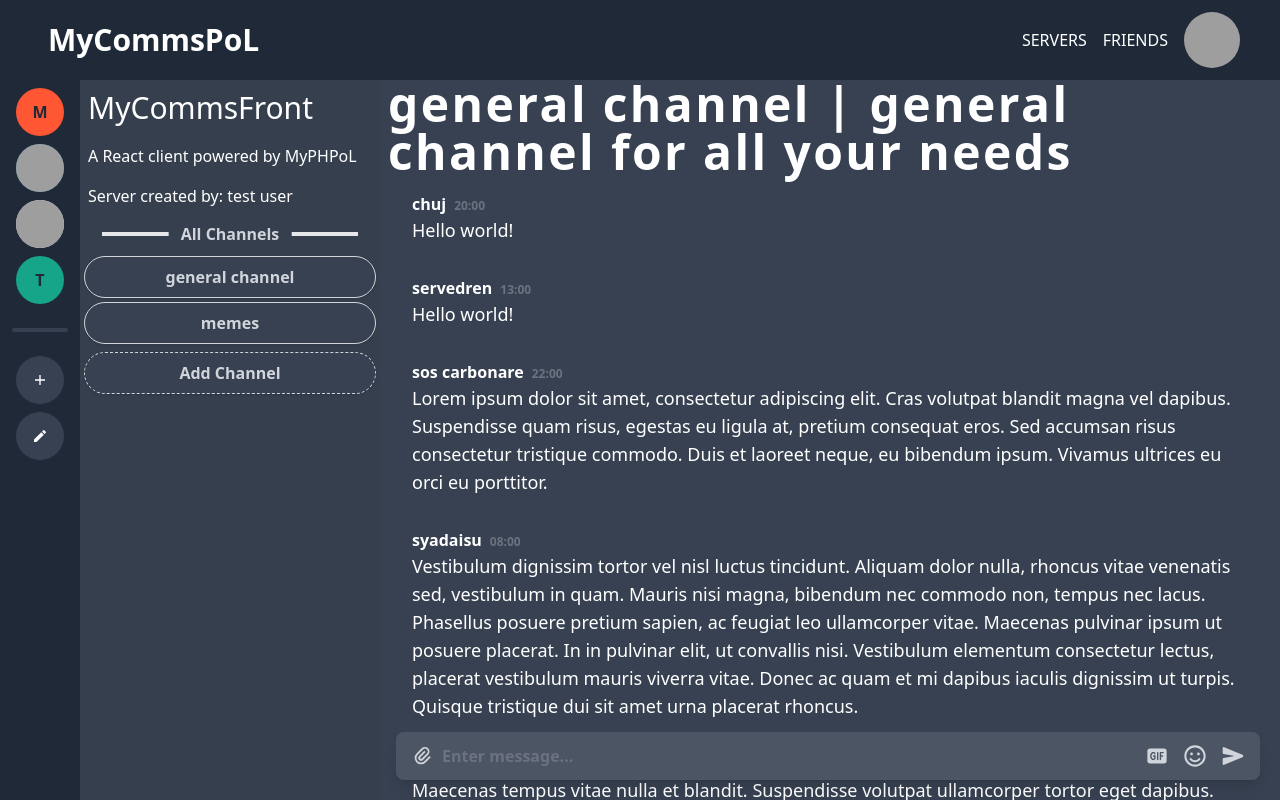
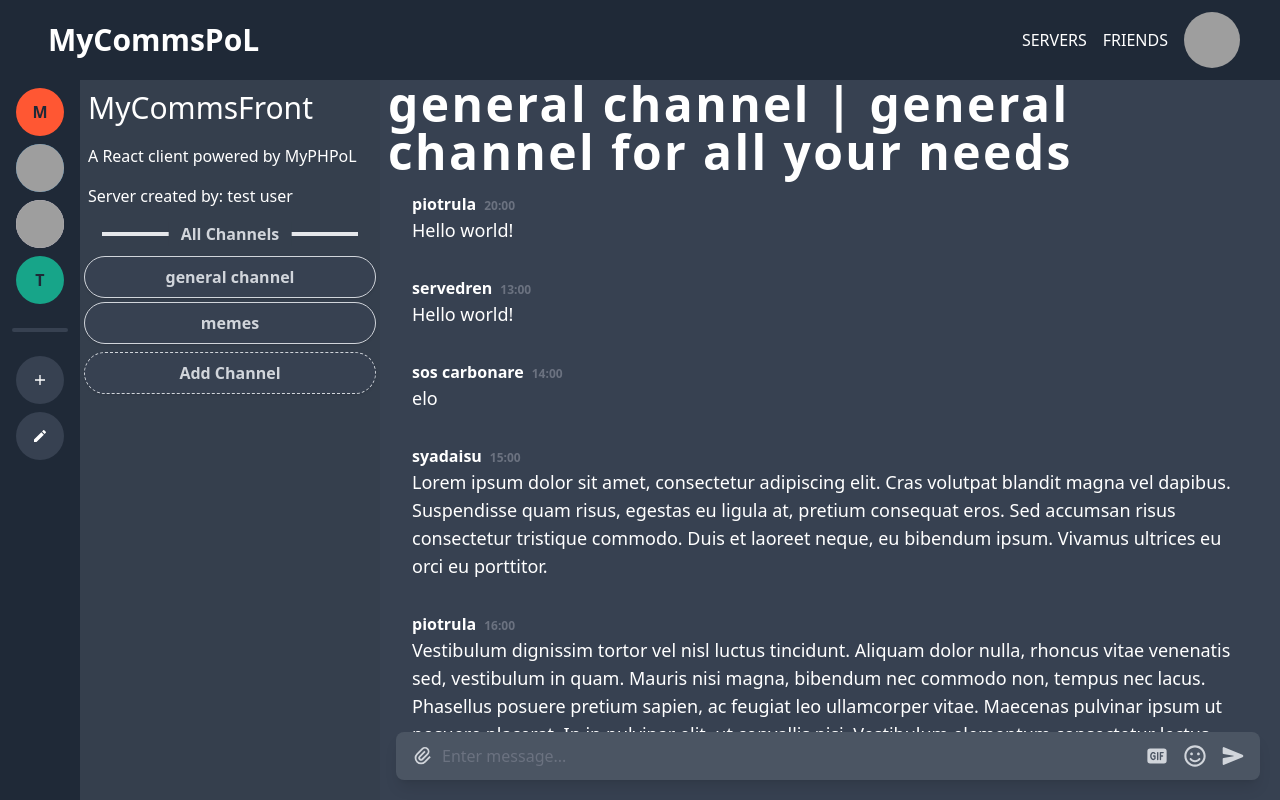
Before and after one commit to MyPHPoL/MyCommsFront, a React (Create React App) app: page /Servers/id-test/1 in a window 1280 px wide. Built offline with nearby package versions, Linux system fonts and the light colour scheme; grey boxes are pictures that could not be loaded.

Commit message:
you can now 'send' messages. probably we will have to change all functions to class which is pain in the ass :(

```diff
--- a/package.json
+++ b/package.json
@@ -20,6 +20,7 @@
     "react-icons": "^4.12.0",
     "react-router-dom": "^6.21.1",
     "react-scripts": "^5.0.1",
+    "react-scroll-to-bottom": "^4.2.0",
     "typescript": "^4.9.5",
     "web-vitals": "^2.1.4"
   },
@@ -48,6 +49,7 @@
     ]
   },
   "devDependencies": {
+    "@types/react-scroll-to-bottom": "^4.2.4",
     "tailwindcss": "^3.4.0"
   }
 }
--- a/src/Components/Channel.tsx
+++ b/src/Components/Channel.tsx
@@ -1,10 +1,10 @@
-import React from "react";
-import { useParams } from "react-router-dom";
-import { channels } from "../fakedb";
+import React, { useState } from "react";
+import { channels, messages } from "../fakedb";
 import { RiAttachment2 } from "react-icons/ri";
 import { FaRegSmile } from "react-icons/fa";
 import { IoSend } from "react-icons/io5";
 import { HiGif } from "react-icons/hi2";
+import ScrollToBottom from 'react-scroll-to-bottom';
 
 export interface ChannelProps {
   id: string;
@@ -12,84 +12,103 @@ export interface ChannelProps {
   description?: string;
 }
 
-function Channel() {
-  const { ChannelId } = useParams();
-  const Channel: ChannelProps | undefined = channels.find(
-    (channel) => channel.id === ChannelId
-  );
+// for testing purposes (interface may change when we will connect app to the backend)
+export interface MessageProps {
+  id: string,
+  author: string,
+  content: string,
+  timestamp: string
+}
+
+class ChannelClass extends React.Component<{ChannelId: string}, any> {
+  state = {
+    channelId: this.props.ChannelId as string,
+    channel: channels.find((channel) => channel.id === this.props.ChannelId) as ChannelProps,
+    messages: messages as MessageProps[],
+  };
+
+  addMessage = (message: MessageProps) => {
+    this.setState((prevState: { messages: MessageProps[]; }) => ({
+      messages: [...prevState.messages, message]
+    }));
+  };
+
+  render() {
+    const { messages } = this.state;
     return (
       <div className='md:flex h-auto w-auto -z-20 flex-col fixed inset-y-0 top-20 left-[380px]'>
         <div className='text-5xl shadow-sg tracking-wider font-semibold text-white ml-2'>
-        {Channel?.name} | {Channel?.description}
+          {this.state.channel?.name} | {this.state.channel?.description}
         </div>
-      <div className='items-center mt-0 ml-0 mx-auto px-0 pb-16 overflow-y-scroll'>
-        <Message author='chuj' content='Hello world!' timestamp='20:00' />
-        <Message author='servedren' content='Hello world!' timestamp='13:00' />
+        <ScrollToBottom className='items-center mt-0 ml-0 mx-auto px-0 pb-16 overflow-y-hidden'>
+          {messages.map(({ id, author, content, timestamp }) => (
             <Message
-          author='sos carbonare'
-          content='Lorem ipsum dolor sit amet, consectetur adipiscing elit. Cras volutpat blandit magna vel dapibus. Suspendisse quam risus, egestas eu ligula at, pretium consequat eros. Sed accumsan risus consectetur tristique commodo. Duis et laoreet neque, eu bibendum ipsum. Vivamus ultrices eu orci eu porttitor. '
-          timestamp='22:00'
+              key={id}
+              id={id}
+              author={author}
+              content={content}
+              timestamp={timestamp}
             />
-        <Message
-          author='syadaisu'
-          content='Vestibulum dignissim tortor vel nisl luctus tincidunt. Aliquam dolor nulla, rhoncus vitae venenatis sed, vestibulum in quam. Mauris nisi magna, bibendum nec commodo non, tempus nec lacus. Phasellus posuere pretium sapien, ac feugiat leo ullamcorper vitae. Maecenas pulvinar ipsum ut posuere placerat. In in pulvinar elit, ut convallis nisi. Vestibulum elementum consectetur lectus, placerat vestibulum mauris viverra vitae. Donec ac quam et mi dapibus iaculis dignissim ut turpis. Quisque tristique dui sit amet urna placerat rhoncus. '
-          timestamp='08:00'
-        />
-        <Message
-          author='chuj'
-          content='Maecenas tempus vitae nulla et blandit. Suspendisse volutpat ullamcorper tortor eget dapibus. Etiam imperdiet augue vel magna lacinia, ut iaculis nunc bibendum. Morbi sed nibh a justo hendrerit congue et eu elit. Suspendisse in neque est. Vivamus ac tortor gravida, mattis elit vitae, commodo augue. Donec interdum, nunc quis rutrum ultrices, orci augue vehicula magna, non dictum nunc risus a turpis. Suspendisse sed purus id mi venenatis porta ut id quam. Nullam condimentum vestibulum augue nec cursus. '
-          timestamp='20:00'
-        />
-        <Message author='test' content='short message' timestamp='09:27' />
-        <Message
-          author='chuj'
-          content='Maecenas tempus vitae nulla et blandit. Suspendisse volutpat ullamcorper tortor eget dapibus. Etiam imperdiet augue vel magna lacinia, ut iaculis nunc bibendum. Morbi sed nibh a justo hendrerit congue et eu elit. Suspendisse in neque est. Vivamus ac tortor gravida, mattis elit vitae, commodo augue. Donec interdum, nunc quis rutrum ultrices, orci augue vehicula magna, non dictum nunc risus a turpis. Suspendisse sed purus id mi venenatis porta ut id quam. Nullam condimentum vestibulum augue nec cursus. '
-          timestamp='21:00'
-        />
-      </div>
-      <TextBar></TextBar>
+          ))}
+        </ScrollToBottom>
+        <TextBar addMessage={this.addMessage}/>
       </div>
     );
   }
+}
 
 // input field at the bottom of the page
-const TextBar = () => (
-  <div className='flex flex-row items-center justify-between fixed bottom-3 rounded-lg right-1 left-[380px] shadow-lg bg-gray-600 px-2 h-12 m-2 mx-4'>
+const TextBar = ({ addMessage }: { addMessage: (message: MessageProps) => void }) => {
+  const [inputValue, setInputValue] = useState('');
+
+  const handleInputChange = (event: React.ChangeEvent<HTMLInputElement>) => {
+    setInputValue(event.target.value);
+  };
+
+  const handleFormSubmit = (event: React.FormEvent<HTMLFormElement>) => {
+    event.preventDefault();
+
+    if (!inputValue) return;
+
+    // Create a new message object
+    const newMessage: MessageProps = {
+      id: 'newid', // replace with a real id
+      author: 'current user', // replace with the current users name
+      content: inputValue,
+      timestamp: new Date().toDateString(),
+    };
+
+    // Clear the input field and add the new message
+    addMessage(newMessage);
+    setInputValue('');
+  };
+
+  return (
+    <form onSubmit={handleFormSubmit} className='flex flex-row items-center justify-between fixed bottom-3 rounded-lg right-1 left-[380px] shadow-lg bg-gray-600 px-2 h-12 m-2 mx-4'>
       <button>
-      <RiAttachment2
-        size='22'
-        className='text-gray-300 mx-2 hover:text-gray-200 '
-      />
+        <RiAttachment2 size='22' className='text-gray-300 mx-2 hover:text-gray-200' />
       </button>
       <input
         type='text'
+        value={inputValue}
+        onChange={handleInputChange}
         placeholder='Enter message...'
-      className='font-semibold w-full bg-transparent outline-none ml-0 mr-auto text-gray-300 placeholder-gray-500 cursor-text'
+        className='w-full bg-transparent outline-none ml-0 mr-auto text-gray-300 placeholder-gray-500 cursor-text'
       />
       <button>
         <HiGif size='22' className='text-gray-300 mx-2 hover:text-gray-200' />
       </button>
       <button>
-      <FaRegSmile
-        size='22'
-        className='text-gray-300 mx-2 hover:text-gray-200'
-      />
+        <FaRegSmile size='22' className='text-gray-300 mx-2 hover:text-gray-200' />
       </button>
-    <button>
+      <button type='submit'>
         <IoSend size='22' className='text-gray-300 mx-2 hover:text-gray-200' />
       </button>
-  </div>
+    </form>
   );
+};
 
-const Message = ({
-  author,
-  content,
-  timestamp,
-}: {
-  author: string;
-  content: string;
-  timestamp: string;
-}) => (
+const Message = ({ author, content, timestamp }: MessageProps) => (
   <div className='w-full flex-row justify-evenly py-4 px-8 m-0 cursor-pointer'>
     <div className='flex flex-col justify-start ml-auto;'>
       <p className='text-left font-semibold text-white mr-2 cursor-pointer'>
@@ -104,4 +123,5 @@ const Message = ({
     </div>
   </div>
 );
-export default Channel;
+
+export default ChannelClass;
--- /dev/null
+++ b/src/Components/ChannelParams.tsx
@@ -0,0 +1,14 @@
+import ChannelClass from "./Channel";
+import { useParams } from "react-router-dom";
+
+// this function exists only to pass url to ChannelClass (since classes can't use useParams)
+function Channel() {
+    const { ChannelId } = useParams(); // ChannelId is the name of the variable in the URL
+    return(
+        <div>
+            <ChannelClass ChannelId={ChannelId || ""}></ChannelClass>
+        </div>
+    )
+}
+
+export default Channel;
--- a/src/Components/Server.tsx
+++ b/src/Components/Server.tsx
@@ -2,7 +2,7 @@ import React from "react";
 import { Link, Route, Routes, useParams } from "react-router-dom";
 import "../index.css";
 import { serverChannels, users, servers } from "../fakedb";
-import Channel from "./Channel";
+import Channel from "./ChannelParams";
 
 export interface ServerProps {
   id: string;
--- a/src/fakedb.ts
+++ b/src/fakedb.ts
@@ -1,4 +1,4 @@
-import { ChannelProps } from "./Components/Channel";
+import { ChannelProps, MessageProps } from "./Components/Channel";
 import { ServerProps } from "./Components/Server";
 import { UserProps } from "./Components/User";
 
@@ -184,3 +184,48 @@ export const channels: ChannelProps[] = [
     description: 'general channel2',
   },
 ];
+
+export const messages: MessageProps[] = [
+  {
+    id: '1',
+    author: 'piotrula',
+    content: 'Hello world!',
+    timestamp: '20:00',
+  },
+  {
+    id: '2',
+    author: 'servedren',
+    content: 'Hello world!',
+    timestamp: '13:00',
+  },
+  {
+    id: '3',
+    author: 'sos carbonare',
+    content: 'elo',
+    timestamp: '14:00',
+  },
+  {
+    id: '4',
+    author: 'syadaisu',
+    content: 'Lorem ipsum dolor sit amet, consectetur adipiscing elit. Cras volutpat blandit magna vel dapibus. Suspendisse quam risus, egestas eu ligula at, pretium consequat eros. Sed accumsan risus consectetur tristique commodo. Duis et laoreet neque, eu bibendum ipsum. Vivamus ultrices eu orci eu porttitor. ',
+    timestamp: '15:00',
+  },
+  {
+    id: '5',
+    author: 'piotrula',
+    content: 'Vestibulum dignissim tortor vel nisl luctus tincidunt. Aliquam dolor nulla, rhoncus vitae venenatis sed, vestibulum in quam. Mauris nisi magna, bibendum nec commodo non, tempus nec lacus. Phasellus posuere pretium sapien, ac feugiat leo ullamcorper vitae. Maecenas pulvinar ipsum ut posuere placerat. In in pulvinar elit, ut convallis nisi. Vestibulum elementum consectetur lectus, placerat vestibulum mauris viverra vitae. Donec ac quam et mi dapibus iaculis dignissim ut turpis. Quisque tristique dui sit amet urna placerat rhoncus. ',
+    timestamp: '16:00',
+  },
+  {
+    id: '6',
+    author: 'servedren',
+    content: 'Maecenas tempus vitae nulla et blandit. Suspendisse volutpat ullamcorper tortor eget dapibus. Etiam imperdiet augue vel magna lacinia, ut iaculis nunc bibendum. Morbi sed nibh a justo hendrerit congue et eu elit. Suspendisse in neque est. Vivamus ac tortor gravida, mattis elit vitae, commodo augue. Donec interdum, nunc quis rutrum ultrices, orci augue vehicula magna, non dictum nunc risus a turpis. Suspendisse sed purus id mi venenatis porta ut id quam. Nullam condimentum vestibulum augue nec cursus. ',
+    timestamp: '17:00',
+  },
+  {
+    id: '7',
+    author: 'sos carbonare',
+    content: 'Maecenas tempus vitae nulla et blandit. Suspendisse volutpat ullamcorper tortor eget dapibus. Etiam imperdiet augue vel magna lacinia, ut iaculis nunc bibendum. Morbi sed nibh a justo hendrerit congue et eu elit. Suspendisse in neque est. Vivamus ac tortor gravida, mattis elit vitae, commodo augue. Donec interdum, nunc quis rutrum ultrices, orci augue vehicula magna, non dictum nunc risus a turpis. Suspendisse sed purus id mi venenatis porta ut id quam. Nullam condimentum vestibulum augue nec cursus. ',
+    timestamp: '18:00',
+  }
+  ];
```
Also changed, not shown: 1 other file (tests, documents, lock files or other folders). Lines whose indentation alone changed are shown as unchanged.
